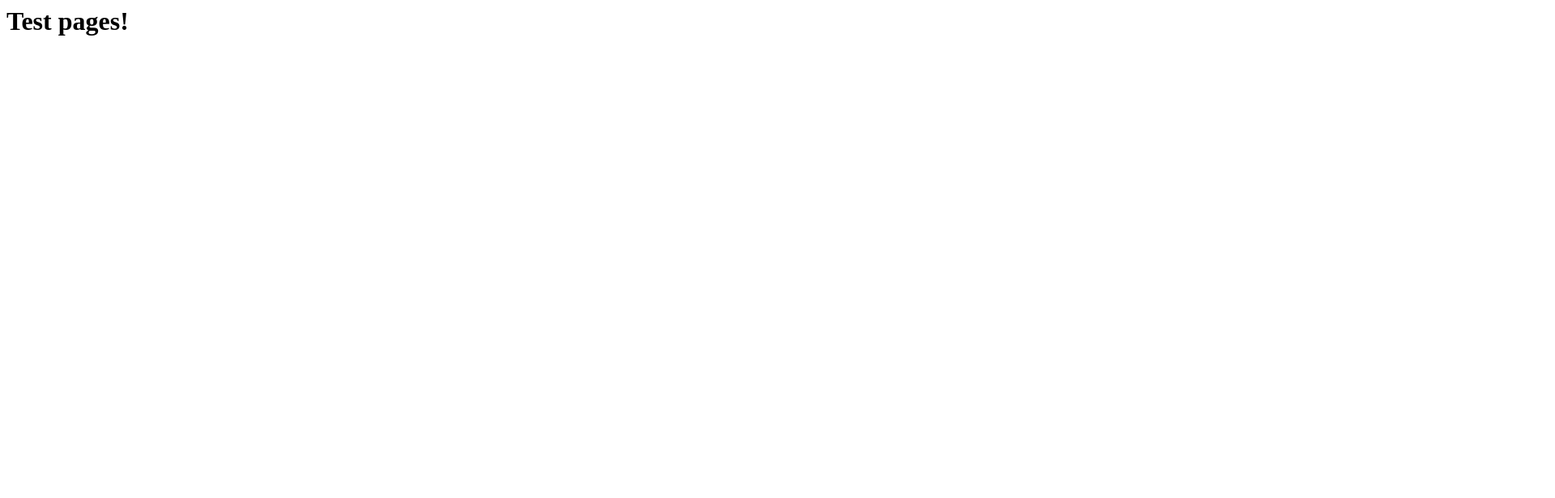
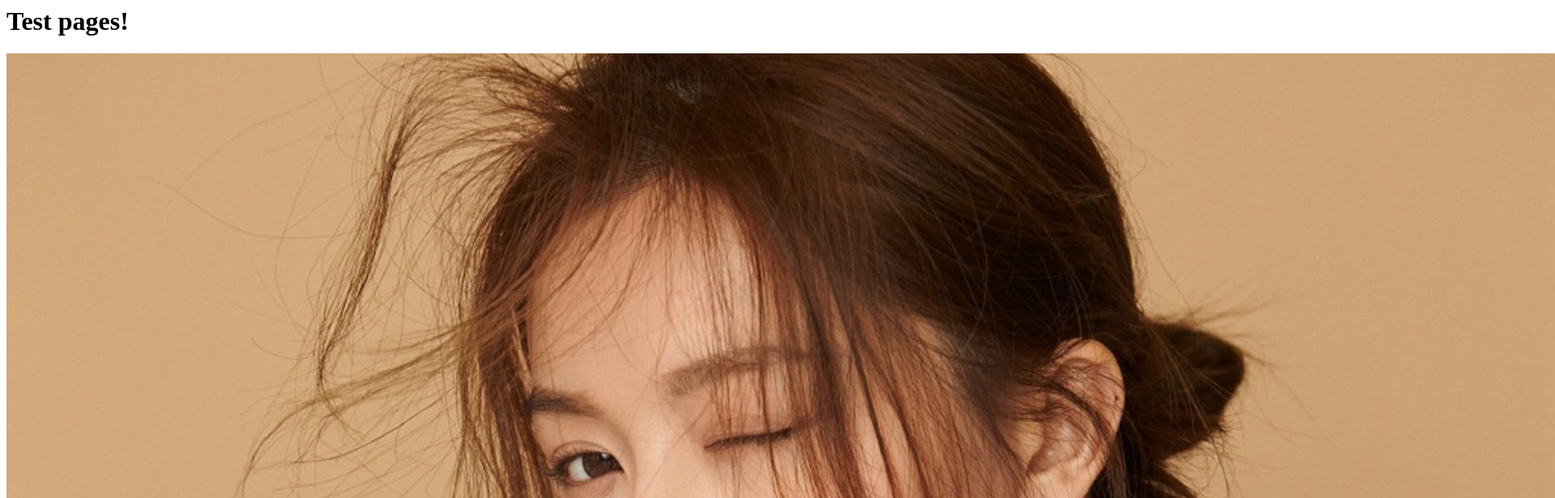
Before and after one commit to G1031/images, a plain HTML site: page index.html in a window 1280 px wide. Shown: the top 616 px of the page at 81% size, 1920 px wide, since content can reach past the window. Drawn offline with Linux system fonts and the light colour scheme.

Commit message:
Update index.html

```diff
--- a/index.html
+++ b/index.html
@@ -4,5 +4,6 @@
     </head>
     <body>
         <h1>Test pages!</h1>
+        <image src="./文咏珊1.jpg" />
     </body>
 </html>
```
